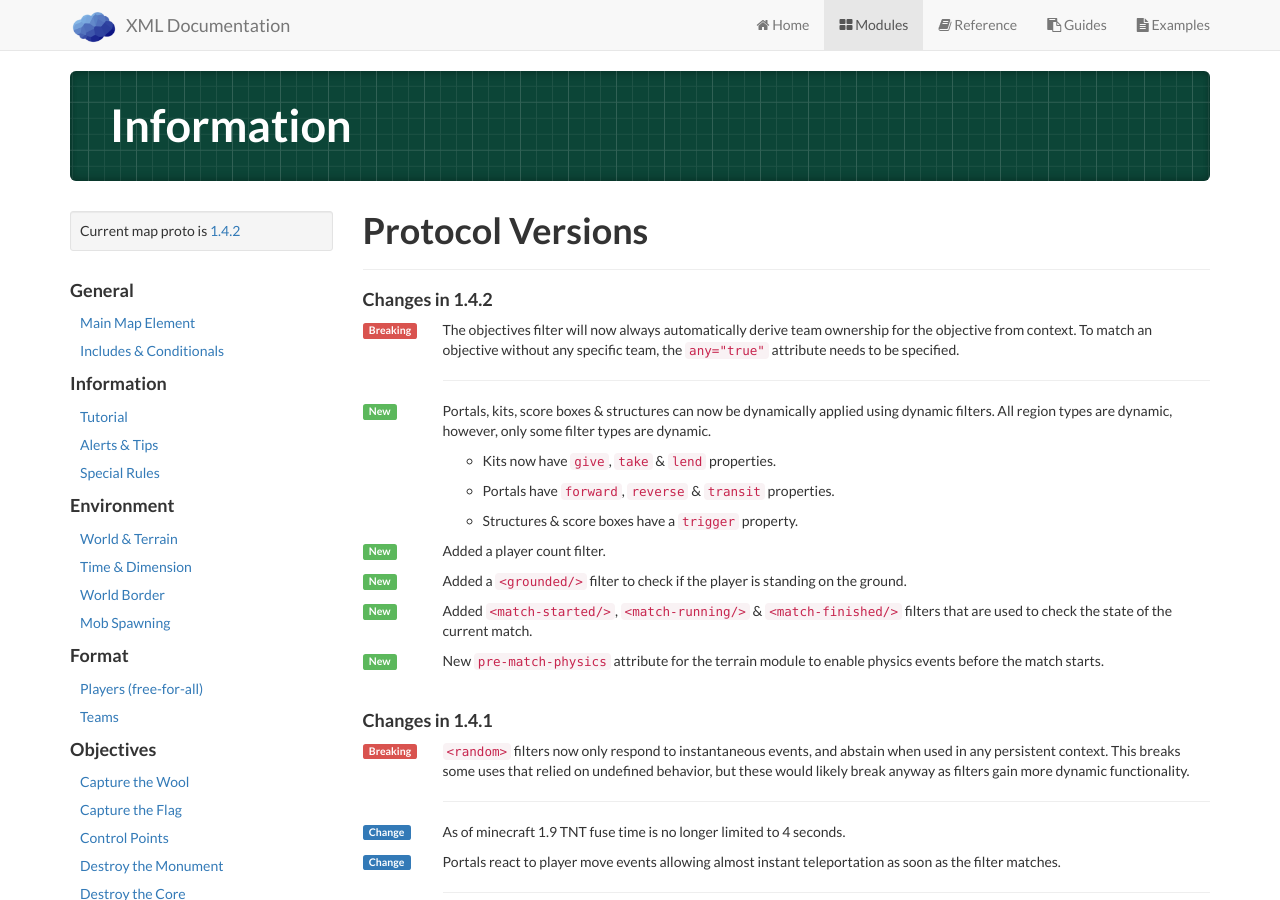
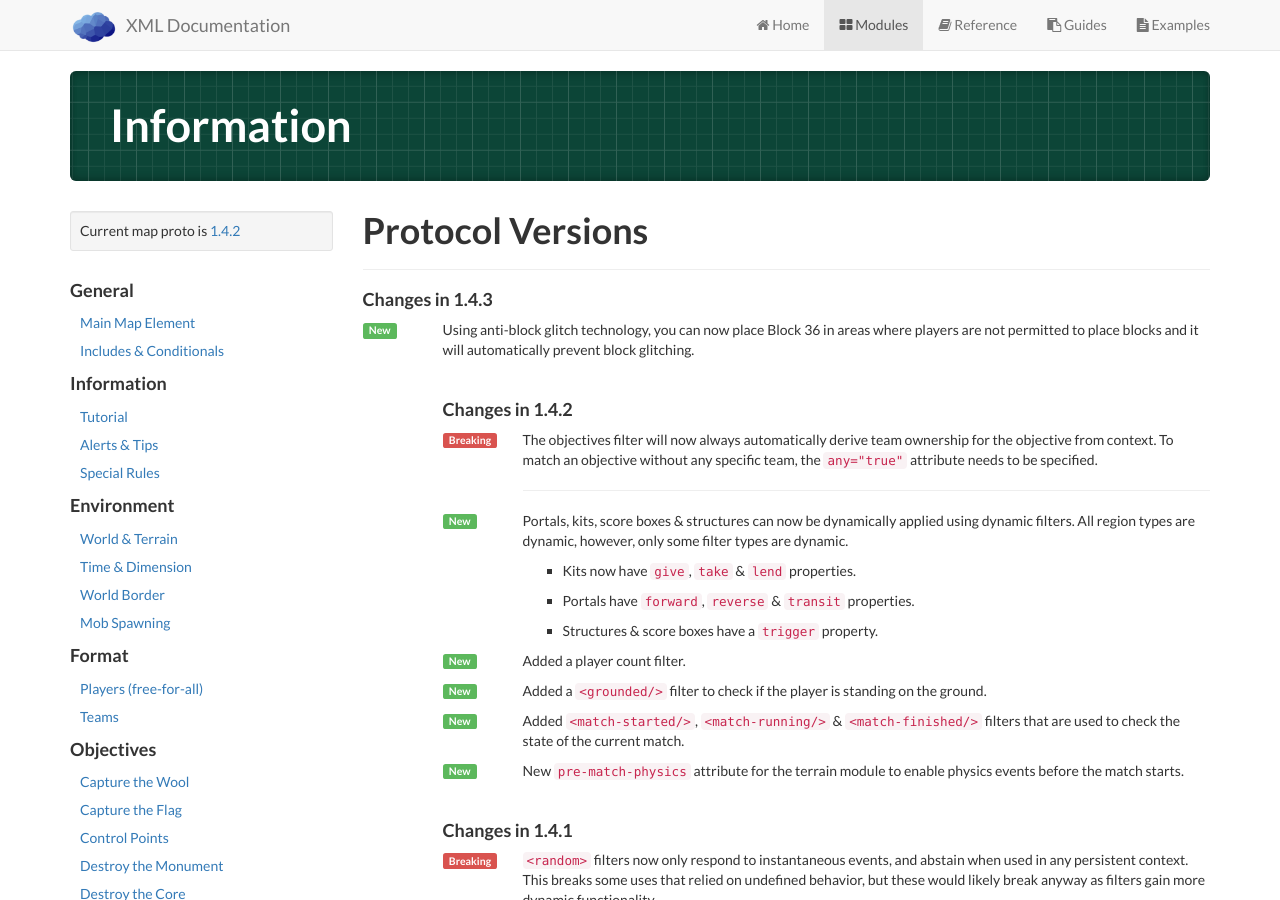
Before and after one commit to OvercastNetwork/docs.oc.tc, a Jekyll site: the page built from modules/proto.html, in a window 1280 px wide and 900 px high. Built offline with Jekyll 4.4.1, drawn with Linux system fonts in a browser that asks for light colours; nearby versions of some CDN libraries.

Commit message:
Add 1.4.3 to the protocol page (block 36 technology)

```diff
--- a/modules/proto.html
+++ b/modules/proto.html
@@ -7,6 +7,14 @@ title:  "Protocol Versions"
 ---
 
 
+
+<h4>Changes in 1.4.3</h4>
+<ul class="changelog">
+<li>
+<span class="label label-success">New</span>
+<p>Using anti-block glitch technology, you can now place Block 36 in areas where players are not permitted to place blocks and it will automatically prevent block glitching.</p>
+</li>
+<br/>
 
 <h4>Changes in 1.4.2</h4>
 <ul class="changelog">
```
